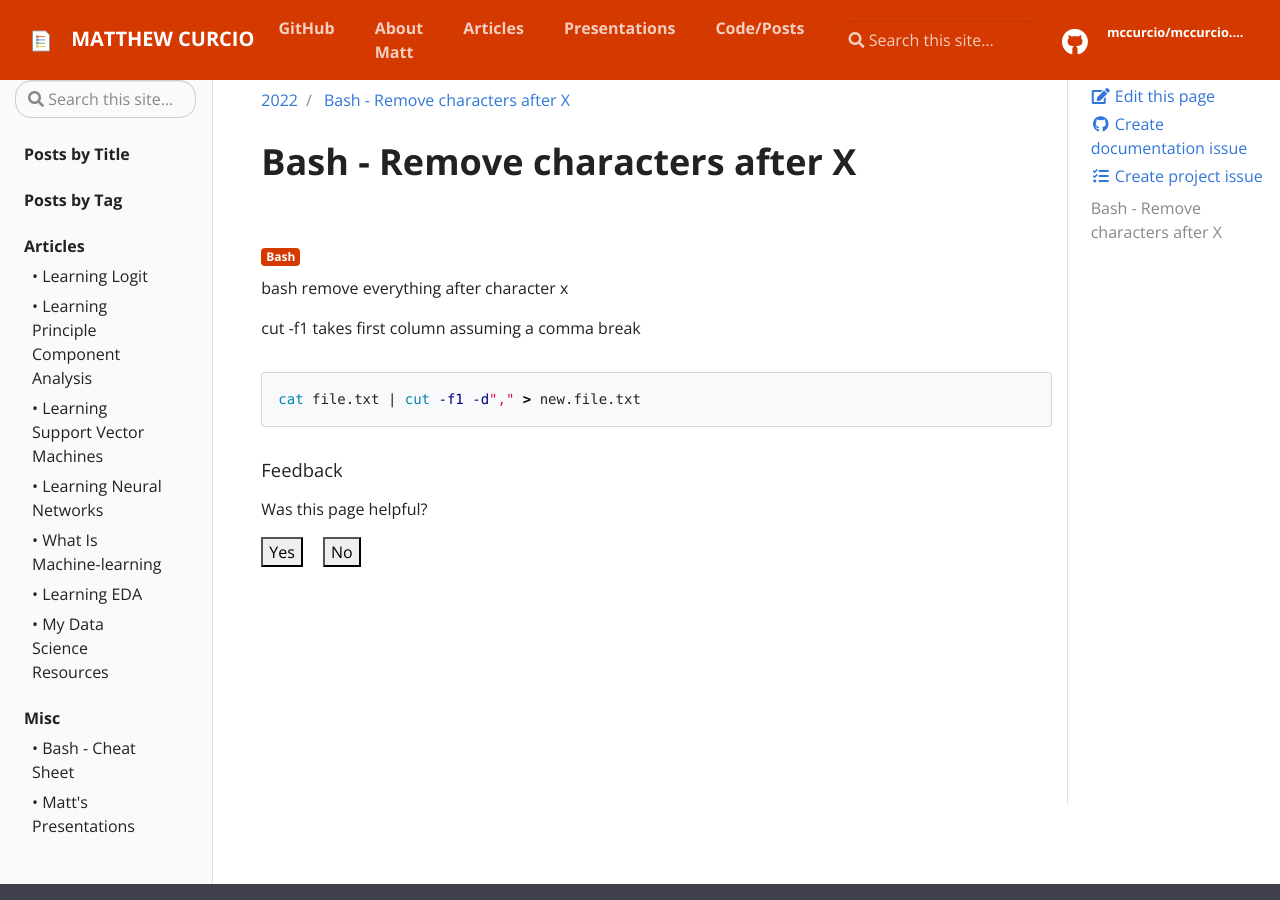
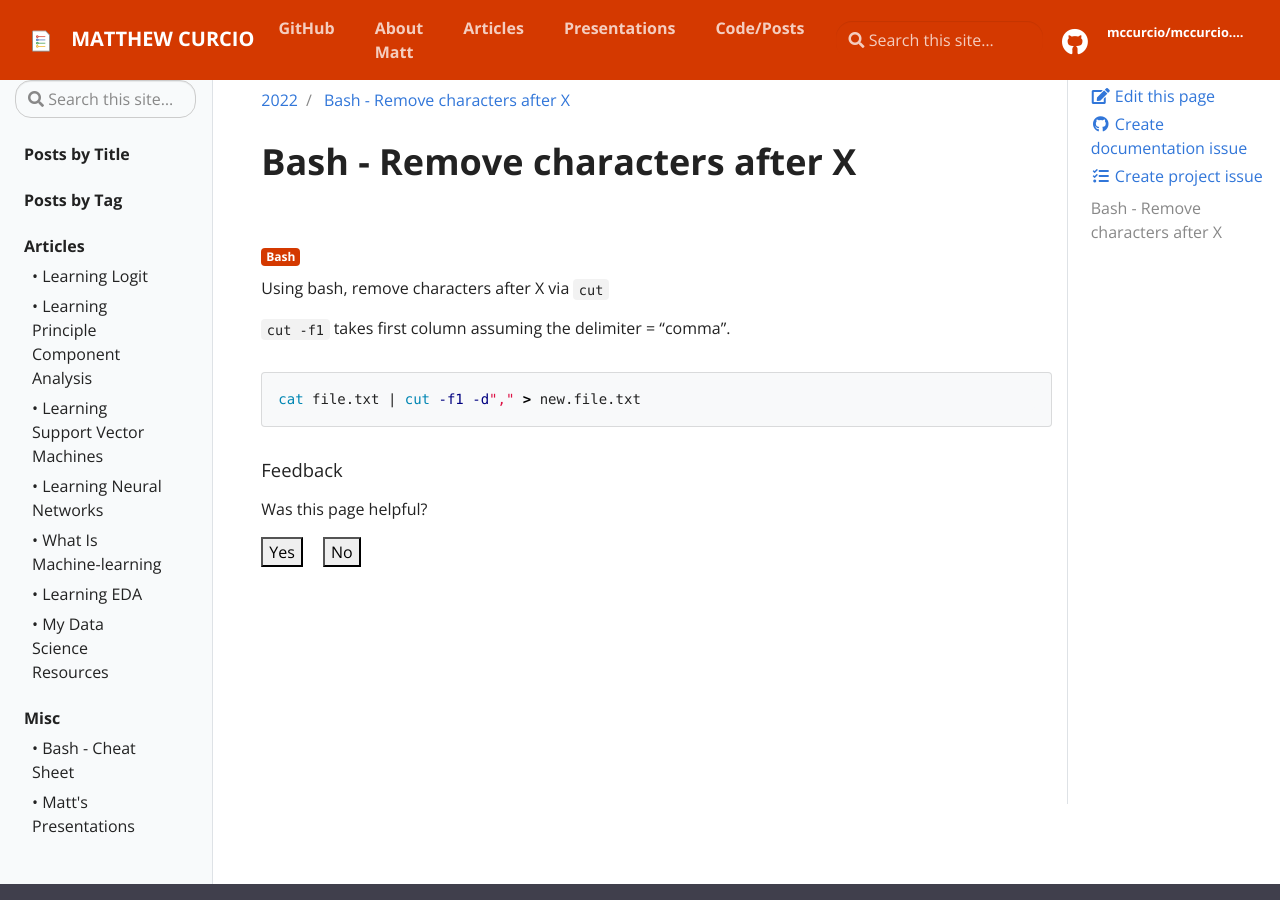
Before and after one commit to mccurcio/mccurcio.github.io, a Jekyll site: the page built from _posts/bash/2022-06-24-bash-cut-remove-chars-after-x.md, in a window 1280 px wide and 900 px high. Built offline with Jekyll 4.4.1, drawn with Linux system fonts in a browser that asks for light colours; our own code applies the rules of GitHub Pages for plain Markdown files.

Commit message:
Update 2022-06-24-bash-cut-remove-chars-after-x.md

````diff
--- a/_posts/bash/2022-06-24-bash-cut-remove-chars-after-x.md
+++ b/_posts/bash/2022-06-24-bash-cut-remove-chars-after-x.md
@@ -3,10 +3,9 @@ title: "Bash - Remove characters after X"
 tags: Bash
 ---
 
+Using bash, remove characters after X via `cut`
 
-bash remove everything after character x
-
-cut -f1 takes first column assuming a comma break
+`cut -f1` takes first column assuming the delimiter = "comma".
 
 ```bash
 cat file.txt | cut -f1 -d"," > new.file.txt
````
